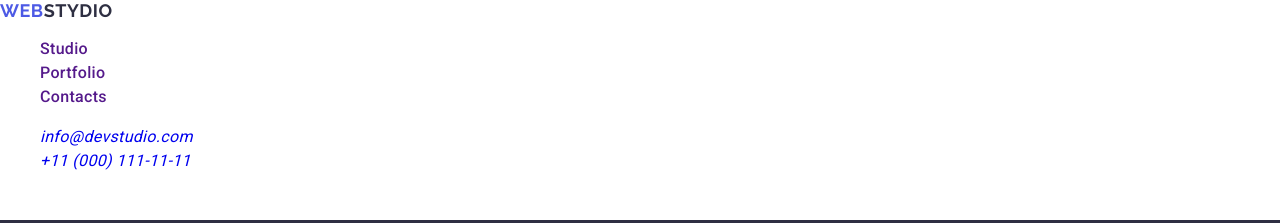
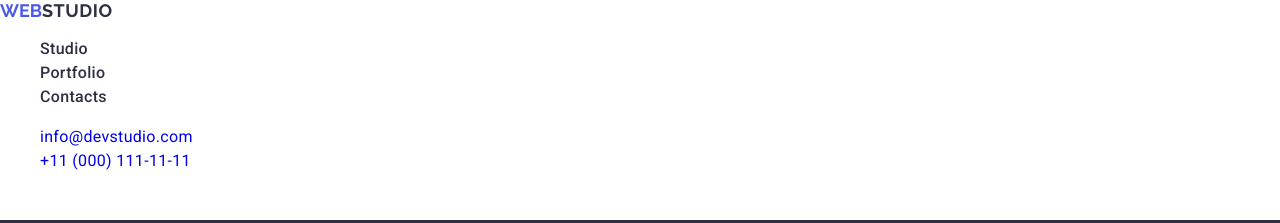
Before and after one commit to Eksaron/goit-markup-hw-02, a plain HTML site: page index.html in a window 1280 px wide. Shown: the top 223 px of the page. Drawn offline with nearby package versions, Linux system fonts and the light colour scheme.

Commit message:
fix.header

```diff
--- a/css/styles.css
+++ b/css/styles.css
@@ -25,6 +25,7 @@ flex-grow,
 border-bottom*/
 a {
     text-decoration: none;
+
 }
 
 ul {
@@ -47,11 +48,11 @@ ul {
 
 .header-logo {
     color: #4D5AE5;
-    font-family: 'Raleway';
+    font-family: 'Raleway', sans-serif;
     font-size: 18px;
     font-weight: 700;
     line-height: 21px;
-    letter-spacing: 0.54px;
+    letter-spacing: 1.17;
     text-transform: uppercase;
 }
 
@@ -65,12 +66,30 @@ ul {
     text-transform: uppercase;
 }
 
+/*
 .header-menu-item {
     color: #2E2F42;
     font-size: 16px;
     font-weight: 500;
     line-height: 24px;
     letter-spacing: 0.32px;
+}
+*/
+.header-menu-link {
+    color: #2E2F42;
+    font-size: 16px;
+    font-weight: 500;
+    line-height: 24px;
+    letter-spacing: 0.32px;
+}
+
+.header-menu-link:hover,
+.header-menu-link:focus {
+    color: #404bbf;
+}
+
+.address {
+    font-style: normal;
 }
 
 .header-contacts-item {
--- a/index.html
+++ b/index.html
@@ -18,14 +18,14 @@
 
     <header class="header">
         <nav class="header-navigation">
-            <a class="header-logo" href="./index.html">Web<span class="header-logo-ralewey">Stydio</span></a>
+            <a class="header-logo" href="./index.html">Web<span class="header-logo-ralewey">Studio</span></a>
             <ul class="header-menu-list">
                 <li class="header-menu-item"><a class="header-menu-link" href="">Studio</a></li>
                 <li class="header-menu-item"><a class="header-menu-link" href="">Portfolio</a></li>
                 <li class="header-menu-item"><a class="header-menu-link" href="">Contacts</a></li>
             </ul>
         </nav>
-        <address>
+        <address class="address">
             <ul class="header-menu-list">
                 <li class="header-contacts-item"><a href="mailto:info@devstudio.com">info@devstudio.com</a></li>
                 <li class="header-contacts-item"><a href="tel:+110001111111">+11 (000) 111-11-11</a></li>
```
